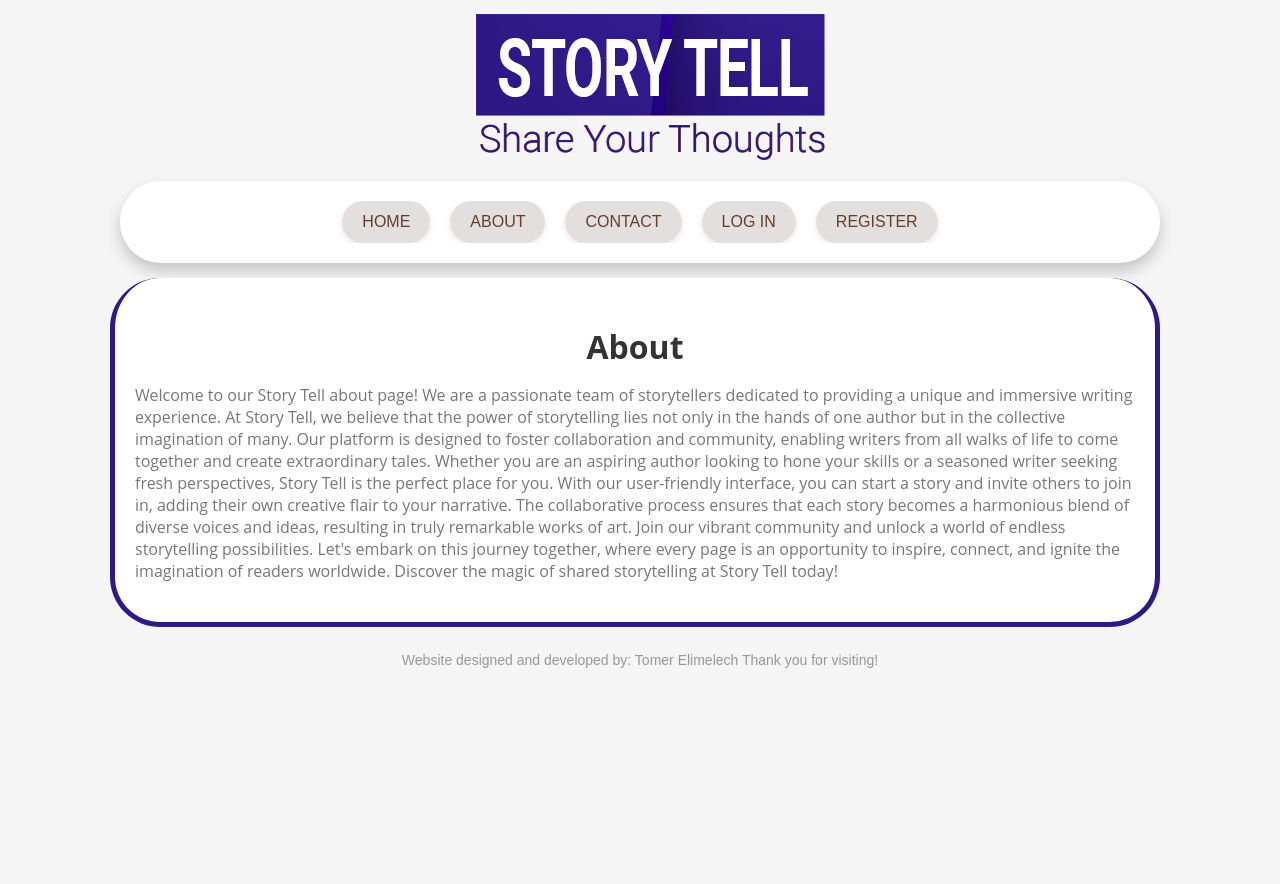
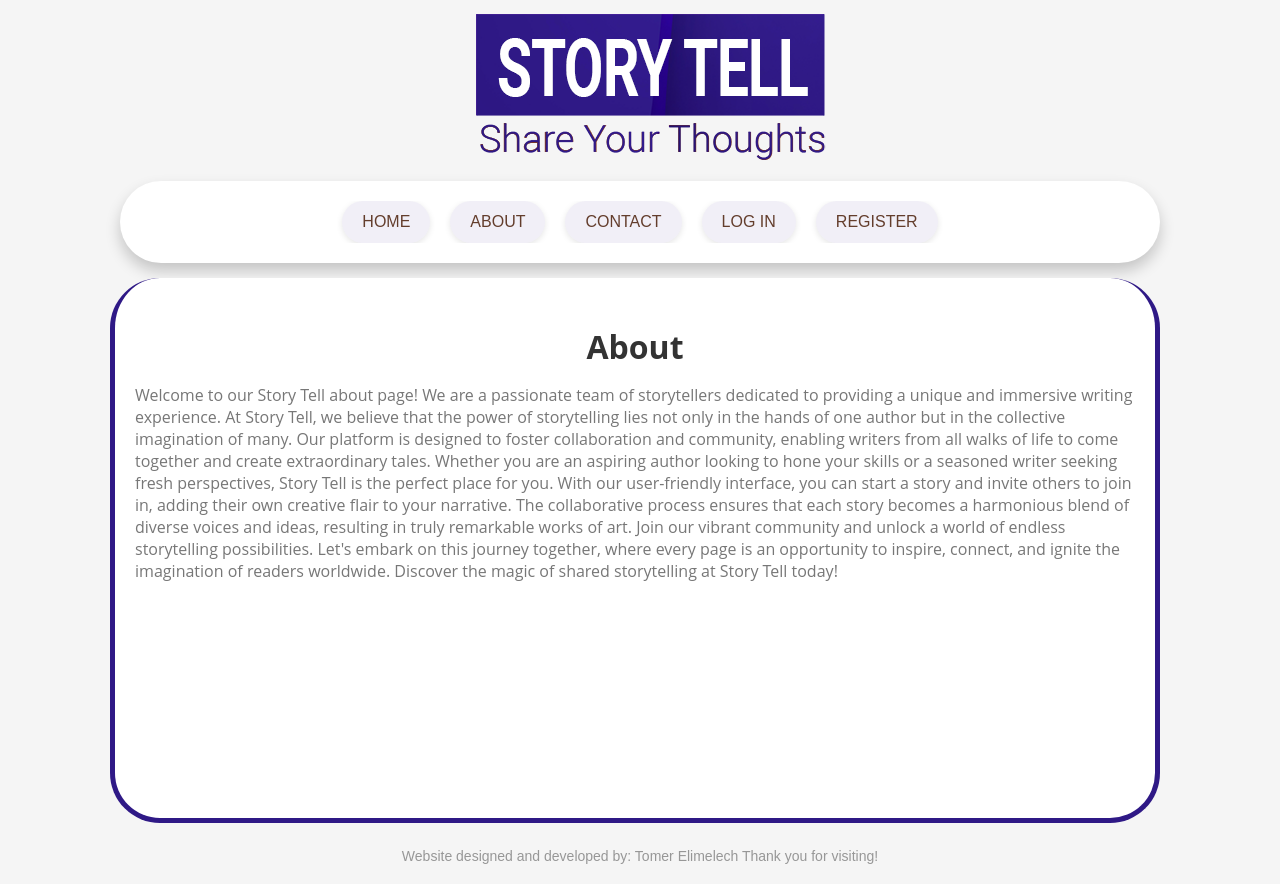
Before and after one commit to tomere13/TaskManager, a React (Create React App) app: page /about in a window 1280 px wide. Before the commit the page ends 800 px from the top, so only its background shows below. Built offline with nearby package versions, Linux system fonts and the light colour scheme; no server answers.

Commit message:
new color nav btn

```diff
--- a/src/AboutPage.js
+++ b/src/AboutPage.js
@@ -46,7 +46,7 @@ const AboutPage = ({ setUser }) => {
     <div className="auth-container">
       <nav className="navbar">
         <div className="logo-container">
-          <img src={logo} alt="Logo" className="logo" />
+          <img src={logo} alt="Logo" className="logo" onClick={handleHome} />
         </div>
       </nav>
       <div className="navA">
--- a/src/AuthPage.js
+++ b/src/AuthPage.js
@@ -65,7 +65,8 @@ const AuthPage = ({ setUser }) => {
     <div className="auth-container">
       <nav className="navbar">
         <div className="logo-container">
-          <img src={logo} alt="Logo" className="logo" /> {/* Add the logo */}
+          <img src={logo} alt="Logo" className="logo" onClick={handleHome} />{' '}
+          {/* Add the logo */}
         </div>
       </nav>
       <div className="navAuth">
--- a/src/ContactPage.js
+++ b/src/ContactPage.js
@@ -45,7 +45,8 @@ const ContactPage = ({ setUser }) => {
     <div className="auth-container">
       <nav className="navbar">
         <div className="logo-container">
-          <img src={logo} alt="Logo" className="logo" /> {/* Add the logo */}
+          <img src={logo} alt="Logo" className="logo" onClick={handleHome} />{' '}
+          {/* Add the logo */}
         </div>
       </nav>
       <div className="navC">
--- a/src/CreateBook.js
+++ b/src/CreateBook.js
@@ -91,7 +91,7 @@ const CreateBook = ({ setUser }) => {
     <div className="auth-container">
       <nav className="navbar">
         <div className="logo-container">
-          <img src={logo} alt="Logo" className="logo" />
+          <img src={logo} alt="Logo" className="logo" onClick={handleHome} />
         </div>
       </nav>
       <div className="navCreate">
--- a/src/HomePage.js
+++ b/src/HomePage.js
@@ -45,7 +45,8 @@ const HomePage = ({ setUser }) => {
     <div className="auth-container-home">
       <div className="navbar">
         <div className="logo-container">
-          <img src={logo} alt="Logo" className="logo" /> {/* Add the logo */}
+          <img src={logo} alt="Logo" className="logo" onClick={handleHome} />{' '}
+          {/* Add the logo */}
         </div>
       </div>
       <div className="nav">
--- a/src/MainPage.js
+++ b/src/MainPage.js
@@ -107,7 +107,7 @@ const MainPage = ({ setUser }) => {
       {console.log(books)}
       <nav className="navbar">
         <div className="logo-container">
-          <img src={logo} alt="Logo" className="logo" />
+          <img src={logo} alt="Logo" className="logo" onClick={handleHome} />
         </div>
       </nav>
       <div className="navM">
--- a/src/Register.js
+++ b/src/Register.js
@@ -50,7 +50,8 @@ const Register = ({ setUser }) => {
     <div className="auth-container">
       <nav className="navbar">
         <div className="logo-container">
-          <img src={logo} alt="Logo" className="logo" /> {/* Add the logo */}
+          <img src={logo} alt="Logo" className="logo" onClick={handleHome} />{' '}
+          {/* Add the logo */}
         </div>
       </nav>
       <div className="navR">
--- a/src/cssFolder/ContactPage.css
+++ b/src/cssFolder/ContactPage.css
@@ -152,7 +152,7 @@ body,
   padding: 12px 20px;
   border: none;
   border-radius: 30px;
-  background-color: #dbd7d5c7;
+  background-color: #2f198611;
   color: #633d2c;
   font-family: 'Montserrat', sans-serif;
   font-size: 16px;
--- a/src/cssFolder/HomePage.css
+++ b/src/cssFolder/HomePage.css
@@ -19,9 +19,10 @@
 }
 
 .white-box {
-  width: 1050px;
-  margin: 0 auto;
-  background-color: white;
+  width: 1000px;
+  height: 500px;
+  margin: 5px;
+  background-color: #fff;
   padding: 20px;
   border-radius: 50px;
   border-left: 5px solid #2f1986;
--- a/src/cssFolder/MainPage.css
+++ b/src/cssFolder/MainPage.css
@@ -8,6 +8,7 @@
 }
 .white-box {
   width: 1000px;
+  height: 500px;
   margin: 5px;
   background-color: #fff;
   padding: 20px;
@@ -38,8 +39,8 @@
 }
 .books-container {
   position: relative;
-  top: 19%;
-  right: 7%;
+  top: 0%;
+  right: 9%;
   display: grid;
   grid-template-columns: 33% 33% 33%;
   column-gap: 20px;
```
